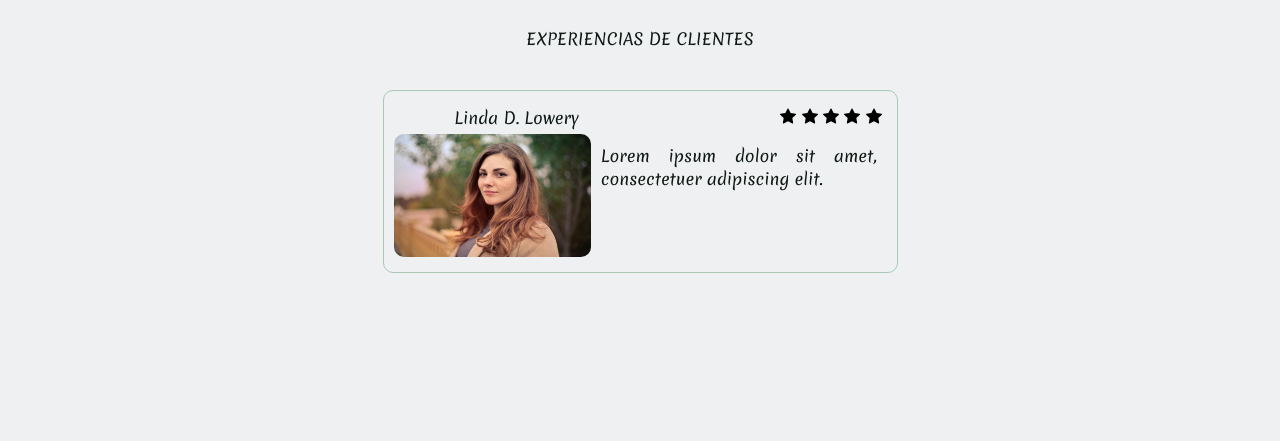
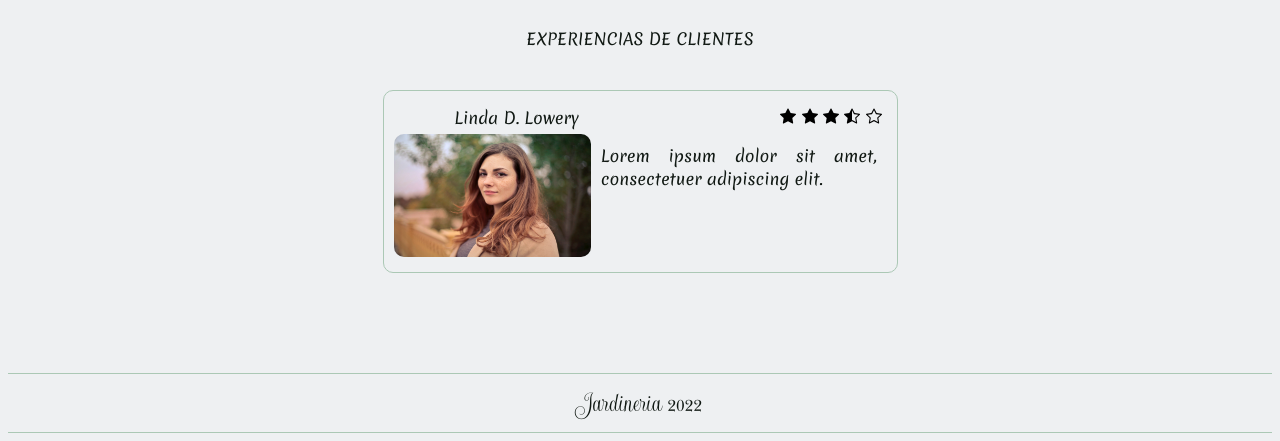
Before and after one commit to BaumaWar/jardineria-firstwebpage, a PHP site: page / in a window 1280 px wide. Shown: the part 1918-2359 px from the top of the page. Before the commit the page ends 2191 px from the top, so only its background shows below. Run offline with PHP 8.4, Linux system fonts and the light colour scheme.

Commit message:
Se agrega el footer

```diff
--- a/index.html
+++ b/index.html
@@ -9,7 +9,7 @@
     <link rel="icon" type="image/x-icon" href="img/flower1.svg">
 </head>
 <body>
-    <div class="" id="nav-bar">
+    <div id="nav-bar">
         <div id="titulo-nav">
             Jardineria
         </div>
@@ -113,8 +113,8 @@
                         <img src="img/star-fill.svg" alt="">
                         <img src="img/star-fill.svg" alt="">
                         <img src="img/star-fill.svg" alt="">
-                        <img src="img/star-fill.svg" alt="">
-                        <img src="img/star-fill.svg" alt="">
+                        <img src="img/star-half.svg" alt="">
+                        <img src="img/star.svg" alt="">
                     </span>
                 </div>
                 <div class="element-img-cliente">
@@ -127,5 +127,12 @@
         </div>
     </div>
 
+    <footer>
+        <div>
+            <a href="#titulo-nav">Jardineria 2022</a>
+            <div id="dev-frontend">Estiven P.</div>
+        </div>
+    </footer>
+
 </body>
 </html>
--- a/style.css
+++ b/style.css
@@ -17,6 +17,25 @@ body{
 a{
     text-decoration: none;
     color: #101813;
+}
+
+footer{
+    text-align: center;
+    margin-top: 100px;
+    border-bottom: 1px solid #ABC8B5;
+    border-top: 1px solid #ABC8B5;
+    padding: 10px;
+    font-family: Updock;
+    font-size: 30px;
+
+}
+
+footer > div{
+    display: inline-block;
+}
+
+#dev-frontend{
+    display: none;
 }
 
 #nav-bar{
```
